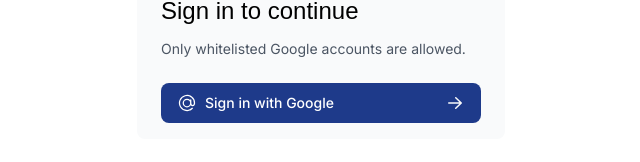
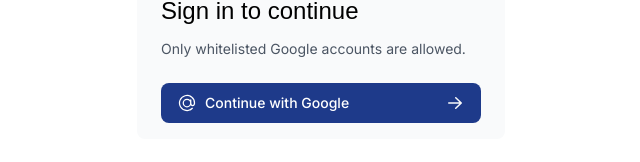
Before and after one commit to nathgsa/project, a Next.js app: page /login in a window 1280 px wide. Shown: the part 362-524 px from the top of the page, without its empty margins (319-959 px from the left). Built offline with nearby package versions, Linux system fonts and the light colour scheme; no server answers; a web font is replaced by a local one.

Commit message:
modified

```diff
--- a/app/ui/login-form.tsx
+++ b/app/ui/login-form.tsx
@@ -24,7 +24,7 @@ export default function LoginForm() {
 
         <Button onClick={handleGoogleSignIn} className="w-full">
           <AtSymbolIcon className="mr-2 h-5 w-5" />
-          Sign in with Google
+          Continue with Google
           <ArrowRightIcon className="ml-auto h-5 w-5 text-gray-50" />
         </Button>
       </div>
```
